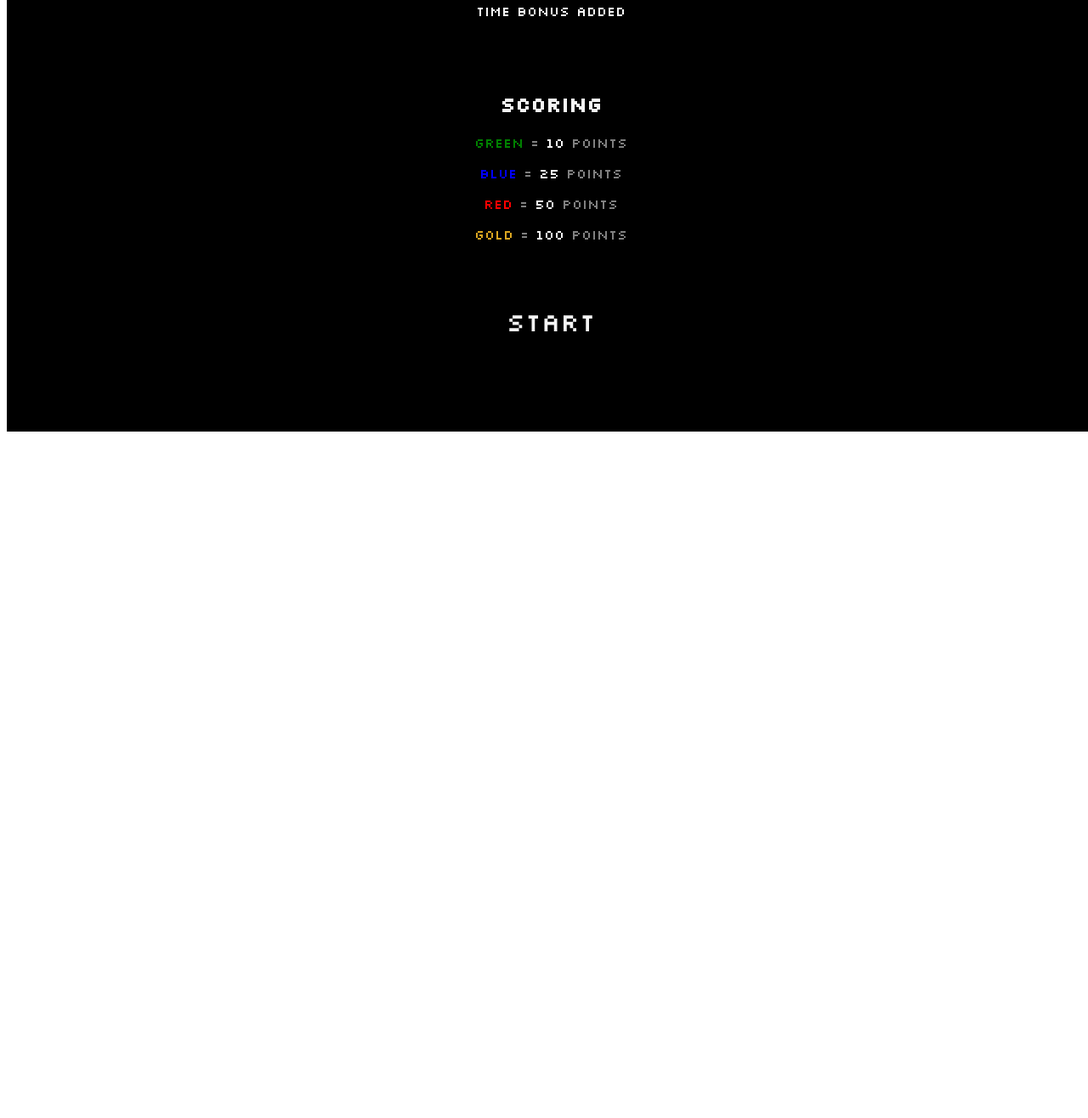
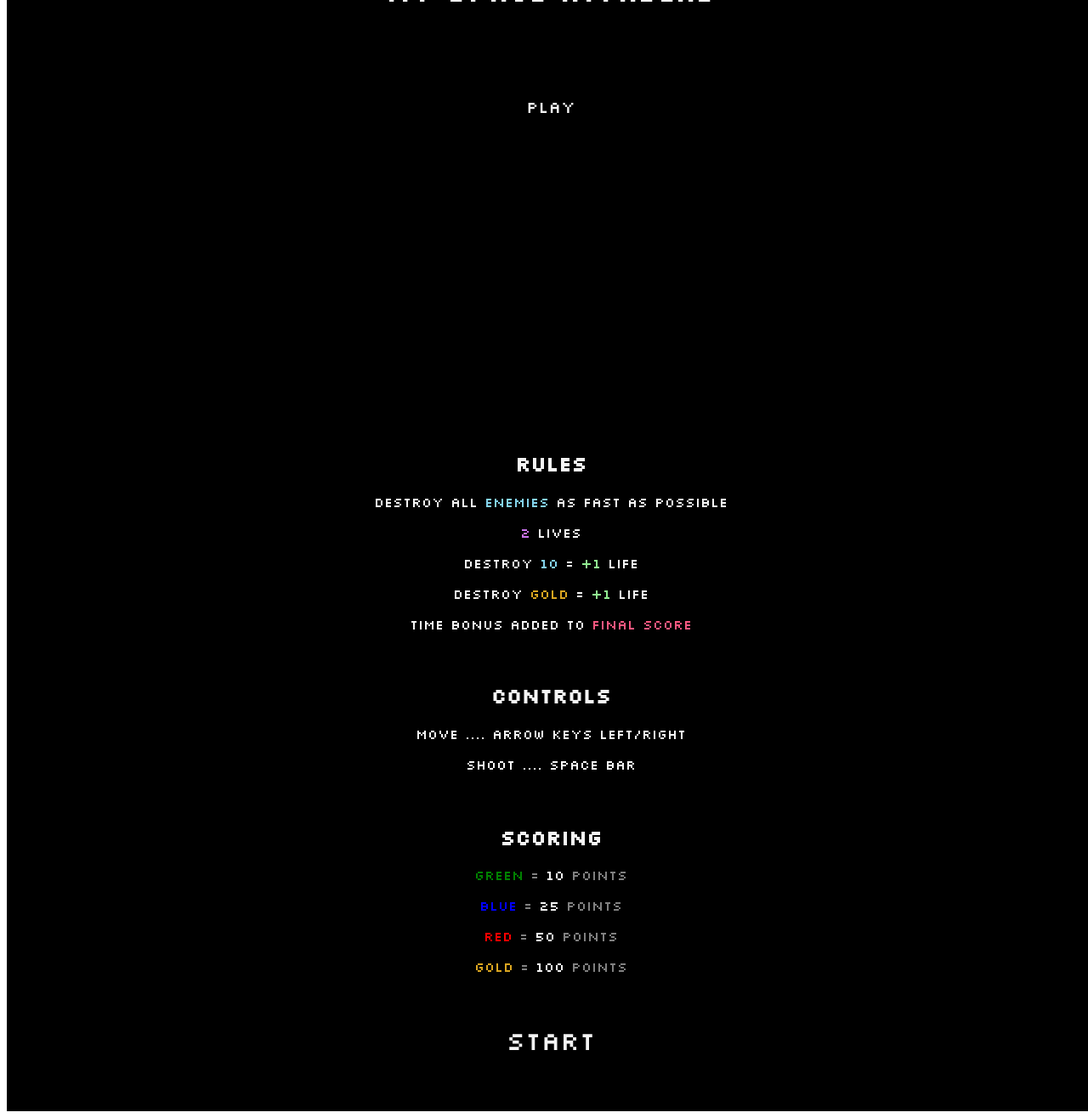
Before and after one commit to AdamMattheis/Milestone-1, a plain HTML site: page index.html in a window 1280 px wide. Shown: the part 300-1616 px from the top of the page at 85% size. Before the commit the page ends 816 px from the top, so only its background shows below. Drawn offline with Linux system fonts and the light colour scheme.

Commit message:
add to page2 and js

```diff
--- a/index.html
+++ b/index.html
@@ -11,20 +11,25 @@
 </head>
 <body>
     <!--Title Page-->
-    <!-- <div id="page1" class="page1">
+    <div id="page1" class="page1">
         <h1 class="title">MY SPACE INVADERS</h1>
         <button class="playButton" id="playButton" type="button">PLAY</button>
-    </div> -->
+    </div>
 
     <!--Page 2:Rules-->
     <div id="page2" class="page2">
         <div class ="page2rules">
             <h2>RULES</h2>
-                <p>DESTROY ALL ENEMIES AS FAST AS POSSIBLE</p>
+                <p>DESTROY ALL <span style="color:rgb(131, 211, 237)">ENEMIES</span> AS FAST AS POSSIBLE</p>
                 <p><span style="color:rgb(201, 115, 237)">2</span> LIVES</p>
                 <p>DESTROY <span style="color:rgb(131, 211, 237)">10</span> = <span style="color:lightgreen">+1</span> LIFE</p>
                 <p>DESTROY <span style="color:goldenrod">GOLD</span> = <span style="color:lightgreen">+1</span> LIFE</p>
-                <p>TIME BONUS ADDED</p>
+                <p>TIME BONUS ADDED TO <span style="color:rgb(246, 87, 127)">FINAL SCORE</span></p>
+        </div>
+        <div class="page2controls">
+            <h2>CONTROLS</h2>
+                <p>MOVE .... ARROW KEYS LEFT/RIGHT</p>
+                <p>SHOOT .... SPACE BAR</p>
         </div>
         <div class="page2scoring">
             <h2>SCORING</h2>
--- a/style.css
+++ b/style.css
@@ -44,13 +44,19 @@
 
 .page2rules{
     position: relative;
-    top: 10%;
+    top: 0.3%;
+    font-family: 'Silkscreen';
+}
+
+.page2controls{
+    position: relative;
+    top: 5%;
     font-family: 'Silkscreen';
 }
 
 .page2scoring{
     position: relative;
-    top: 18%;
+    top: 10%;
     font-family: 'Silkscreen';
 }
 
@@ -63,7 +69,7 @@
     font-family: 'Silkscreen';
     text-align: center;
     position: relative;
-    top: 25%;
+    top: 15%;
 }
 
 .startButton:hover{
```
Also changed, not shown: game.js (+21 -1 lines).
